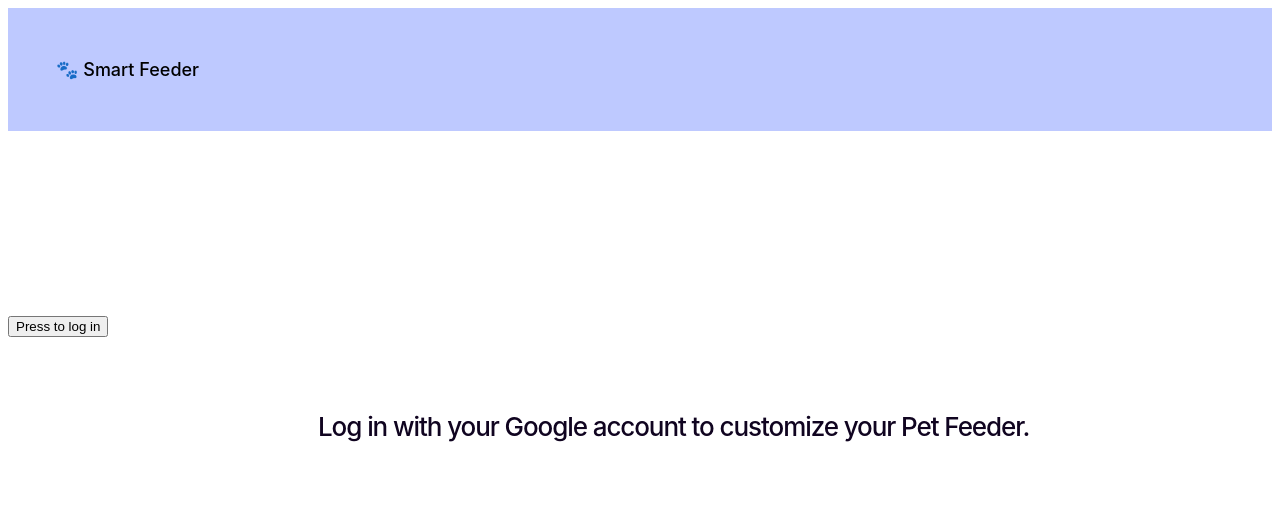
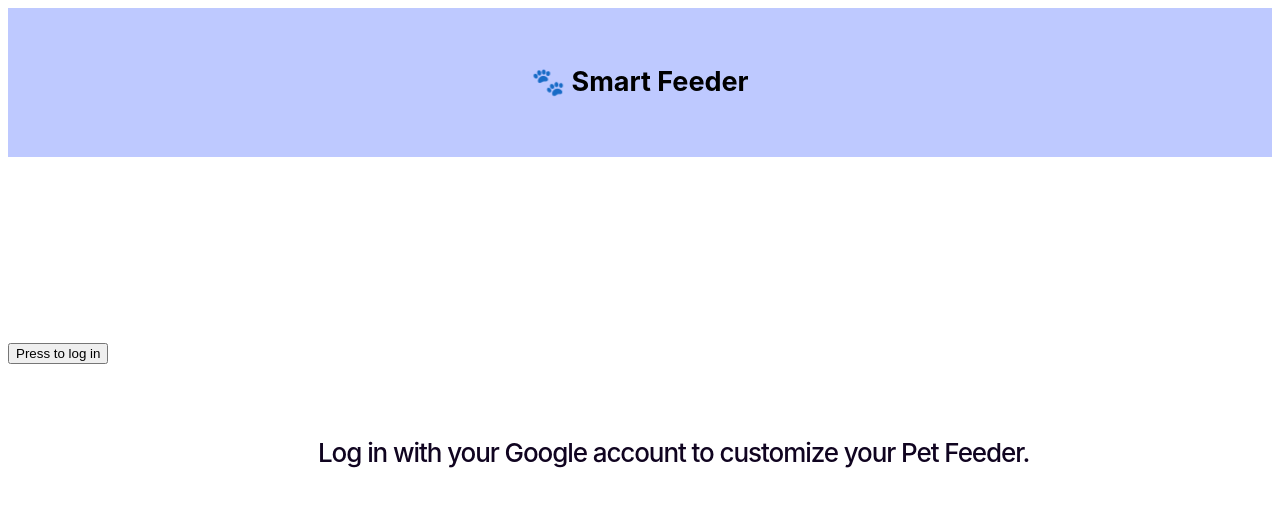
Before and after one commit to thepoppe/II1302-Project-Smart-Pet-Feeder, a React (Vite) app in the folder client/: page / in a window 1280 px wide. Shown: the top 506 px of the page. Built offline with nearby package versions, Linux system fonts and the light colour scheme.

Commit message:
dropdown readded

```diff
--- a/client/src/Components/TopBar.css
+++ b/client/src/Components/TopBar.css
@@ -2,8 +2,8 @@
   width: 100%;
   display: grid;
   grid-template-columns: repeat(3, 1fr);
-  background-color: #BEC9FF;
-  padding: 3rem 3rem;
+  background-color: #bec9ff;
+  padding: 2rem 3rem;
   box-sizing: border-box;
 }
 .navigation a {
@@ -13,6 +13,8 @@
 .navcenter-link {
   grid-column: 2;
   justify-self: center;
+  align-self: end;
+  list-style: none;
 }
 .dropdownbtn {
   background-color: inherit;
@@ -20,9 +22,14 @@
   text-align: center;
   color: black;
   border-radius: 2px;
+  cursor: pointer;
+}
+.dropdownbtn:hover {
+  border-color: var(--dark-color);
+  opacity: 100%;
+  box-shadow: 0 4px 6px -1px rgb(0 0 0 / 0.1), 0 2px 4px -2px rgb(0 0 0 / 0.1);
 }
 .brand-logo {
-  font-size: 2em;
   color: rgb(0, 0, 0);
   text-decoration: none;
   display: flex;
@@ -31,7 +38,7 @@
 
 /*
     OBS The code beneath is taken from w3schools for drop down button
-    Code slithly modified grid-column and justify self added, min-width adjusted
+    Code modified to suit application
     source: https://www.w3schools.com/howto/howto_css_dropdown.asp
 */
 .dropdown {
@@ -39,6 +46,7 @@
   justify-self: end;
   position: relative;
   display: inline-block;
+  align-self: end;
 }
 
 /* Dropdown Content (Hidden by Default) */
@@ -49,6 +57,7 @@
   min-width: 120px;
   box-shadow: 0px 8px 16px 0px rgba(0, 0, 0, 0.2);
   z-index: 1;
+  left: -1.5rem;
 }
 
 /* Links inside the dropdown */
--- a/client/src/Components/TopBar.jsx
+++ b/client/src/Components/TopBar.jsx
@@ -3,19 +3,29 @@ import "./TopBar.css";
 export default function TopBar(props) {
   let loggedIn = props.loggedIn;
   return (
-
     <>
-      <nav className="navigation">
-      <ul>
-        <li>
-          <Link to="/" className="brand-logo">
-            🐾 Smart Feeder
-          </Link>
-        </li>
-
-      </ul>
-    </nav>
+      <nav>
+        <ul className="navigation">
+          <li className="navcenter-link">
+            <Link to="/" className="brand-logo">
+              <h2>🐾 Smart Feeder</h2>
+            </Link>
+          </li>
+          {loggedIn && (
+            <div className="dropdown">
+              <Link to="/settings">
+                <p>Profile</p>
+              </Link>
+              <div className="dropdown-content">
+                <button className="dropdownbtn">About</button>
+                <button onClick={() => props.logOut()} className="dropdownbtn">
+                  Log Out
+                </button>
+              </div>
+            </div>
+          )}
+        </ul>
+      </nav>
     </>
-
   );
 }
--- a/client/src/index.css
+++ b/client/src/index.css
@@ -8,11 +8,10 @@
   color: rgba(0, 0, 0, 0.87);
   background-color: white;
 
-
-  --lighter-color: #BEC9FF;
-  --light-color: #BEC9FF;
-  --medium-color: #BEC9FF;
-  --dark-color: #BEC9FF;
+  --lighter-color: #bec9ff;
+  --light-color: #bec9ff;
+  --medium-color: #bec9ff;
+  --dark-color: #bec9ff;
 
   font-synthesis: none;
   text-rendering: optimizeLegibility;
@@ -20,15 +19,13 @@
   -moz-osx-font-smoothing: grayscale;
 }
 
-
-threeDstyle{
+threeDstyle {
   border-radius: 15px;
-  background: linear-gradient(180deg, #BEC9FF 0%, #727899 100%);
+  background: linear-gradient(180deg, #bec9ff 0%, #727899 100%);
   width: 801px;
   height: 386px;
   flex-shrink: 0;
   background: transparent;
-
 }
 p {
   text-decoration: inherit;
@@ -51,16 +48,15 @@ h1 {
   position: absolute;
   left: 400px;
   top: 150px;
-
 }
 
-.login{
+.login {
   width: 1000px;
   height: 351px;
   flex-shrink: 0;
   color: white;
   text-align: center;
-font-feature-settings: 'clig' off, 'liga' off;
+  font-feature-settings: "clig" off, "liga" off;
   font-family: Inter;
   font-size: 90px;
   font-style: normal;
@@ -72,9 +68,9 @@ left: 280px;
   top: 75px;
 }
 
-.h2{
+.h2 {
   color: var(--Black, #100420);
-font-feature-settings: 'clig' off, 'liga' off;
+  font-feature-settings: "clig" off, "liga" off;
   font-family: Inter;
   font-size: 26px;
   font-style: normal;
@@ -84,7 +80,6 @@ letter-spacing: -1.08px;
   position: relative;
   top: 150px;
   left: 310px;
-
 }
 
 .centered-button {
@@ -95,14 +90,11 @@ left: 310px;
   flex-direction: column;
 }
 
-
 ul {
   list-style: none;
   padding: 0;
   margin: 0;
 }
-
-
 
 .about-link {
   font-size: 1em;
@@ -119,27 +111,7 @@ ul {
 .about-link:focus {
   text-decoration: underline;
 }
-/*
-.homeUL {
-  display: flex;
-  gap: 3rem;
-  margin-top: 1rem;
-  justify-content: center;
-}
-.homeLI {
-  border: solid;
-  border-radius: 25px;
-  padding: 5px;
-  background: var(--light-color);
-  width: 6rem;
-  text-align: center;
-}
-.homeLI:hover {
-  box-shadow: 0 4px 6px -1px rgb(0 0 0 / 0.1), 0 2px 4px -2px rgb(0 0 0 / 0.1);
-  background: var(--medium-color);
-  text-decoration: underline;
-}
-*/
+
 .homeUL {
   display: flex;
   gap: 3rem;
@@ -167,8 +139,6 @@ ul {
 .homeLI:focus-visible {
   outline: 4px auto -webkit-focus-ring-color;
 }
-
-
 
 .pet-item {
   padding: 0.5rem;
```
Lines whose indentation alone changed are shown as unchanged.
